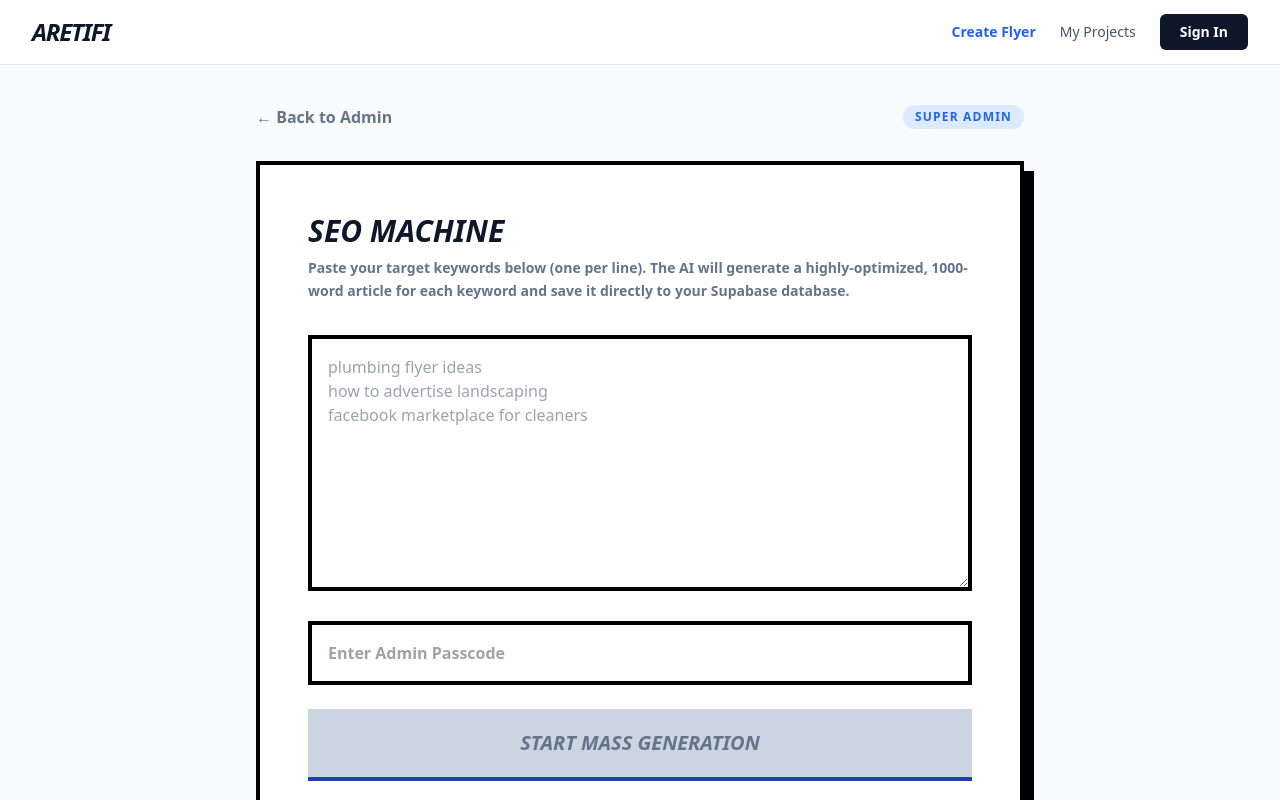
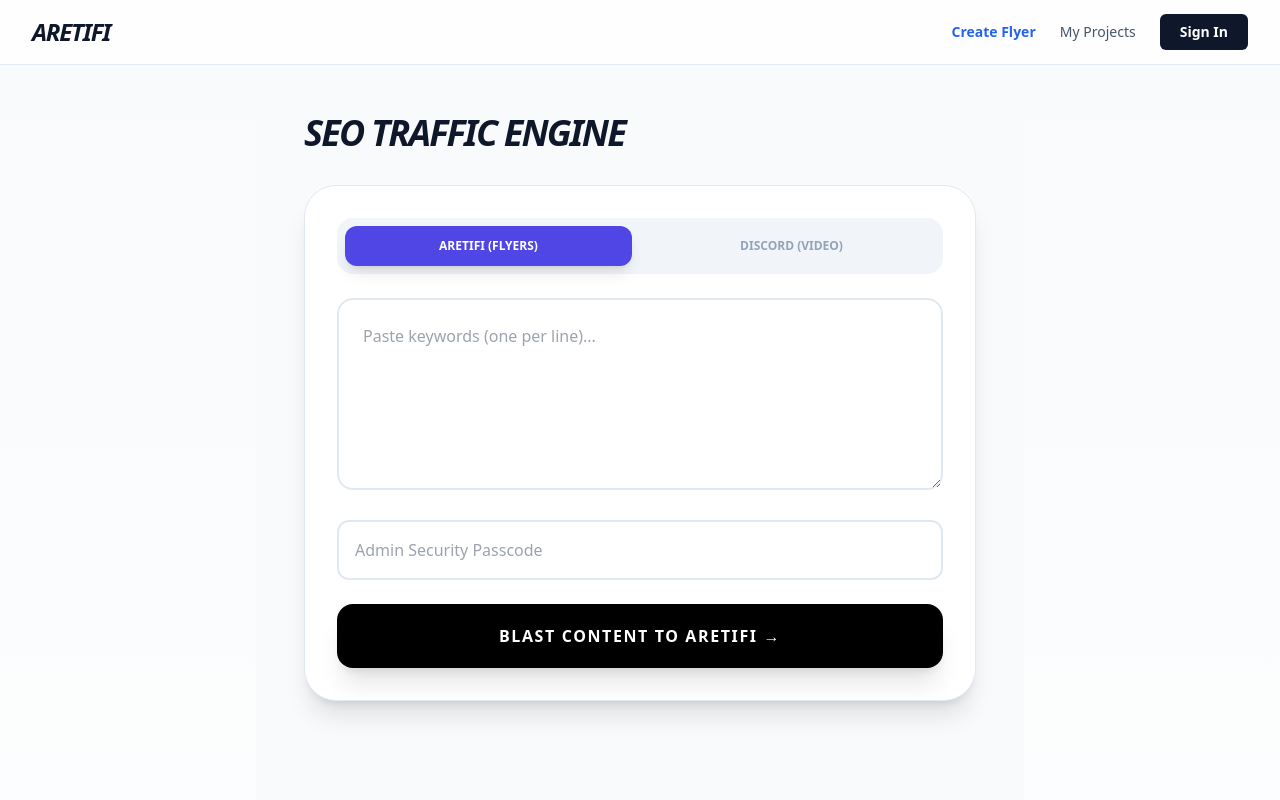
Before and after one commit to jakejmanley-collab/local-service-ads, a Next.js app: page /admin in a window 1280 px wide. Shown: the top 800 px of the page. Built offline with nearby package versions, Linux system fonts and the light colour scheme.

Commit message:
Update page.tsx

```diff
--- a/app/admin/page.tsx
+++ b/app/admin/page.tsx
@@ -1,138 +1,93 @@
 'use client';
+import { useState } from 'react';
 
-import { useState } from 'react';
-import Link from 'next/link';
+export default function SEOAdmin() {
+  const [keywords, setKeywords] = useState('');
+  const [passcode, setPasscode] = useState('');
+  const [site, setSite] = useState<'aretifi' | 'discord'>('aretifi'); // New Site Selector
+  const [status, setStatus] = useState<'idle' | 'loading' | 'success' | 'error'>('idle');
+  const [logs, setLogs] = useState<string[]>([]);
 
-export default function SeoGeneratorAdmin() {
-  const [keywordsInput, setKeywordsInput] = useState('');
-  const [passcode, setPasscode] = useState('');
-  const [status, setStatus] = useState<{ keyword: string; status: 'pending' | 'generating' | 'success' | 'failed' }[]>([]);
-  const [isProcessing, setIsProcessing] = useState(false);
+  const handleGenerate = async () => {
+    const keywordList = keywords.split('\n').filter(k => k.trim() !== '');
+    if (keywordList.length === 0 || !passcode) return alert("Missing keywords or passcode!");
 
-  const startGeneration = async () => {
-    // 1. Split the text area by new lines and remove any empty lines
-    const keywords = keywordsInput.split('\n').map(k => k.trim()).filter(k => k.length > 0);
-    if (keywords.length === 0) return;
+    setStatus('loading');
+    setLogs([]);
 
-    // 2. Set the initial status for the UI Tracker
-    const initialStatus = keywords.map(k => ({ keyword: k, status: 'pending' as const }));
-    setStatus(initialStatus);
-    setIsProcessing(true);
+    for (const keyword of keywordList) {
+      try {
+        setLogs(prev => [...prev, `🚀 Blasting: ${keyword} for ${site}...`]);
 
-    // 3. Loop through the keywords ONE BY ONE (to prevent Vercel/AI timeouts)
-    for (let i = 0; i < keywords.length; i++) {
-      const currentKeyword = keywords[i];
-
-      // Update UI to show 'generating' for the current keyword
-      setStatus(prev => prev.map((item, index) => index === i ? { ...item, status: 'generating' } : item));
-
-      try {
         const res = await fetch('/api/admin/seo', {
           method: 'POST',
           headers: { 'Content-Type': 'application/json' },
-          body: JSON.stringify({
-            keyword: currentKeyword,
-            passcode: passcode
-          }),
+          body: JSON.stringify({ keyword, passcode, site }), // Sending site choice to API
         });
 
-        if (res.ok) {
-          // Success!
-          setStatus(prev => prev.map((item, index) => index === i ? { ...item, status: 'success' } : item));
-        } else {
-          // The API threw an error
-          setStatus(prev => prev.map((item, index) => index === i ? { ...item, status: 'failed' } : item));
-        }
-      } catch (err) {
-        // Network error
-        setStatus(prev => prev.map((item, index) => index === i ? { ...item, status: 'failed' } : item));
+        if (!res.ok) throw new Error('Failed to generate');
+
+        setLogs(prev => [...prev, `✅ SUCCESS: ${keyword} is now live on ${site}!`]);
+      } catch (err: any) {
+        setLogs(prev => [...prev, `❌ FAILED: ${keyword} - ${err.message}`]);
       }
     }
-
-    setIsProcessing(false);
+    setStatus('success');
   };
 
   return (
-    <div className="min-h-screen bg-slate-50 p-6 md:p-10 font-sans">
+    <div className="max-w-3xl mx-auto p-12 font-sans bg-slate-50 min-h-screen">
+      <h1 className="text-4xl font-black italic uppercase tracking-tighter mb-8 text-slate-900">
+        SEO Traffic Engine
+      </h1>
 
-      {/* Top Navigation */}
-      <div className="max-w-3xl mx-auto mb-8 flex justify-between items-center">
-        <Link href="/admin" className="font-bold text-slate-500 hover:text-black transition-colors">
-          ← Back to Admin
-        </Link>
-        <span className="font-black uppercase tracking-widest text-xs text-blue-600 bg-blue-100 px-3 py-1 rounded-full">
-          Super Admin
-        </span>
+      <div className="space-y-6 bg-white p-8 rounded-[2rem] border border-slate-200 shadow-xl">
+        {/* Site Selector */}
+        <div className="flex gap-4 p-2 bg-slate-100 rounded-2xl">
+          <button
+            onClick={() => setSite('aretifi')}
+            className={`flex-1 py-3 rounded-xl font-bold uppercase text-xs transition-all ${site === 'aretifi' ? 'bg-indigo-600 text-white shadow-lg' : 'text-slate-400'}`}
+          >
+            Aretifi (Flyers)
+          </button>
+          <button
+            onClick={() => setSite('discord')}
+            className={`flex-1 py-3 rounded-xl font-bold uppercase text-xs transition-all ${site === 'discord' ? 'bg-indigo-600 text-white shadow-lg' : 'text-slate-400'}`}
+          >
+            Discord (Video)
+          </button>
+        </div>
+
+        <textarea
+          className="w-full border-2 border-slate-200 rounded-2xl p-6 h-48 focus:border-indigo-600 focus:ring-0 transition-all font-medium"
+          placeholder="Paste keywords (one per line)..."
+          value={keywords}
+          onChange={(e) => setKeywords(e.target.value)}
+        />
+
+        <input
+          type="password"
+          className="w-full border-2 border-slate-200 rounded-xl p-4 focus:border-indigo-600 transition-all"
+          placeholder="Admin Security Passcode"
+          value={passcode}
+          onChange={(e) => setPasscode(e.target.value)}
+        />
+
+        <button
+          onClick={handleGenerate}
+          disabled={status === 'loading'}
+          className="w-full py-5 bg-black text-white font-black uppercase tracking-widest rounded-2xl hover:bg-slate-800 disabled:bg-slate-300 transition-all shadow-xl"
+        >
+          {status === 'loading' ? 'Engine Running...' : `Blast Content to ${site} →`}
+        </button>
       </div>
 
-      <div className="max-w-3xl mx-auto bg-white p-8 md:p-12 border-4 border-black shadow-[10px_10px_0px_0px_rgba(0,0,0,1)]">
-        <h1 className="text-3xl font-black uppercase italic mb-2 text-slate-900">SEO Machine</h1>
-        <p className="text-slate-500 font-bold text-sm mb-8 leading-relaxed">
-          Paste your target keywords below (one per line). The AI will generate a highly-optimized, 1000-word article for each keyword and save it directly to your Supabase database.
-        </p>
-
-        {/* Keyword Input Area */}
-        <div className="mb-6 relative">
-          <div className="absolute top-0 left-0 w-full h-full bg-yellow-100 transform translate-x-2 translate-y-2 border-2 border-black -z-10"></div>
-          <textarea
-            className="w-full h-64 border-4 border-black p-4 font-medium text-slate-800 outline-none focus:bg-yellow-50 transition-colors resize-y bg-white"
-            placeholder="plumbing flyer ideas&#10;how to advertise landscaping&#10;facebook marketplace for cleaners"
-            value={keywordsInput}
-            onChange={(e) => setKeywordsInput(e.target.value)}
-            disabled={isProcessing}
-          />
+      {/* Terminal Logs */}
+      {logs.length > 0 && (
+        <div className="mt-8 bg-slate-900 text-green-400 p-6 rounded-3xl font-mono text-xs shadow-inner max-h-64 overflow-y-auto border-4 border-slate-800">
+          {logs.map((log, i) => <div key={i} className="mb-1">{log}</div>)}
         </div>
-
-        {/* Passcode Input */}
-        <input
-          type="password"
-          placeholder="Enter Admin Passcode"
-          value={passcode}
-          onChange={(e) => setPasscode(e.target.value)}
-          className="w-full border-4 border-black p-4 mb-6 font-bold text-slate-900 outline-none focus:bg-yellow-50 transition-colors"
-          disabled={isProcessing}
-        />
-
-        {/* Generate Button */}
-        <button
-          onClick={startGeneration}
-          disabled={isProcessing || !keywordsInput || !passcode}
-          className="w-full bg-blue-600 text-white py-5 font-black uppercase text-xl italic hover:bg-blue-700 disabled:bg-slate-300 disabled:text-slate-500 disabled:cursor-not-allowed transition-all border-b-4 border-blue-800 active:border-b-0 active:translate-y-1"
-        >
-          {isProcessing ? 'Generating Articles...' : 'Start Mass Generation'}
-        </button>
-
-        {/* Status Tracker (Only shows after you click the button) */}
-        {status.length > 0 && (
-          <div className="mt-12 border-t-4 border-black pt-8">
-            <h3 className="font-black uppercase mb-4 text-lg text-slate-900">Progress Log</h3>
-            <div className="space-y-3">
-              {status.map((item, idx) => (
-                <div key={idx} className="flex flex-col sm:flex-row sm:justify-between sm:items-center bg-slate-50 p-4 border-2 border-slate-200">
-                  <span className="font-bold text-slate-700 mb-2 sm:mb-0 truncate pr-4" title={item.keyword}>
-                    {item.keyword}
-                  </span>
-                  <span className={`text-xs font-black uppercase px-3 py-1.5 shrink-0 text-center ${
-                    item.status === 'success' ? 'bg-green-200 text-green-900 border-2 border-green-900' :
-                    item.status === 'failed' ? 'bg-red-200 text-red-900 border-2 border-red-900' :
-                    item.status === 'generating' ? 'bg-yellow-300 text-yellow-900 border-2 border-yellow-900 animate-pulse' :
-                    'bg-slate-200 text-slate-500 border-2 border-slate-400'
-                  }`}>
-                    {item.status}
-                  </span>
-                </div>
-              ))}
-            </div>
-
-            {/* Completion Message */}
-            {!isProcessing && status.some(s => s.status === 'success') && (
-              <div className="mt-6 p-4 bg-green-50 border-2 border-green-600 text-green-800 font-bold text-sm text-center">
-                Generation complete! Remember to trigger a new Vercel deployment so the static pages build and go live.
-              </div>
-            )}
-          </div>
-        )}
-      </div>
+      )}
     </div>
   );
 }
```
